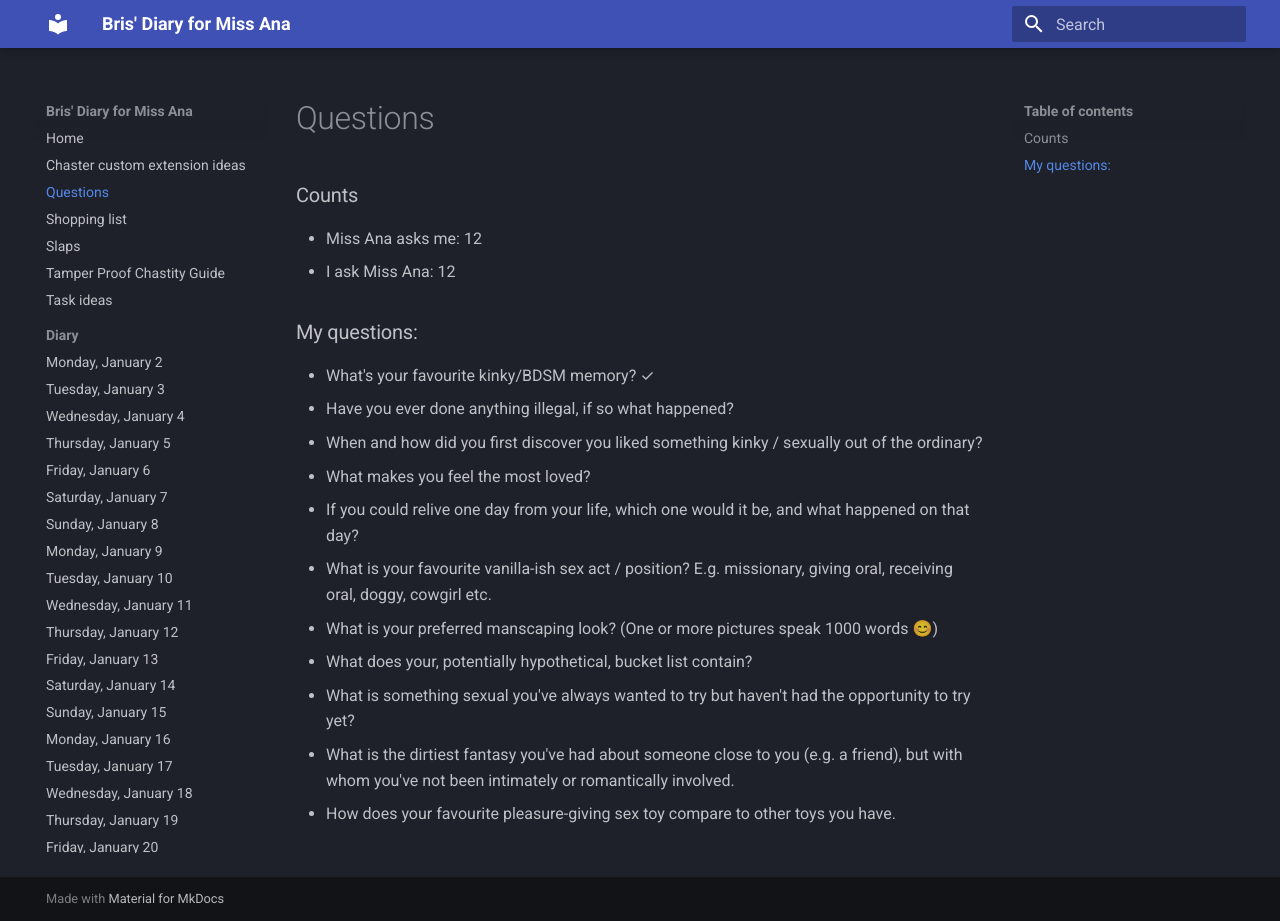
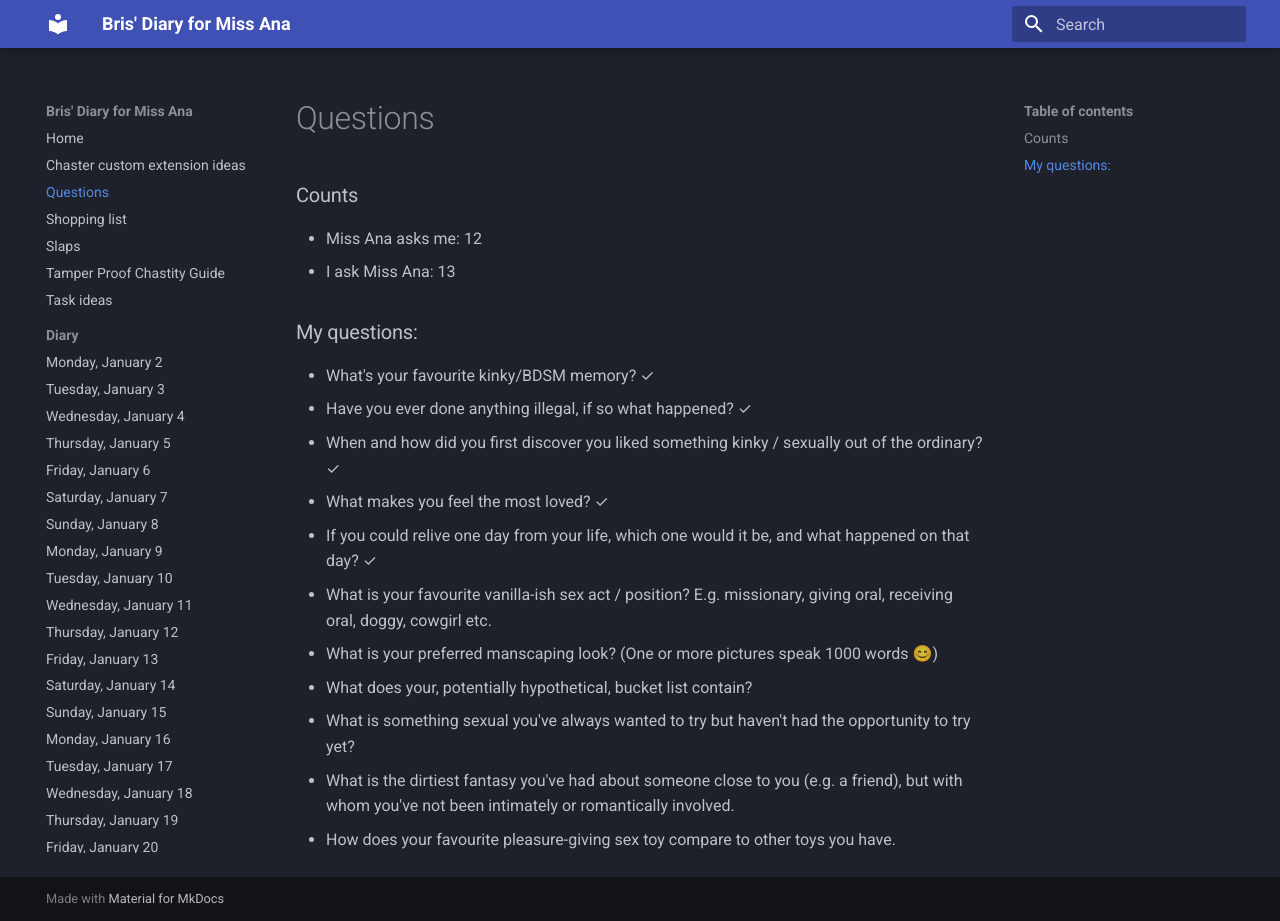
Before and after one commit to bris00/DFMA, an MkDocs documentation site: the page built from diary/Questions.md, in a window 1280 px wide and 921 px high. Built offline with MkDocs 1.6.1 and Material for MkDocs 9.7.7, drawn with Linux system fonts in a browser that asks for light colours.

Commit message:
vault backup: 2023-02-17 22:14:09
Affected files:
diary/.obsidian/workspace.json
diary/Questions.md

```diff
--- a/diary/Questions.md
+++ b/diary/Questions.md
@@ -1,14 +1,14 @@
 ### Counts
 * Miss Ana asks me: 12
-* I ask Miss Ana: 12
+* I ask Miss Ana: 13
 
 ### My questions:
 
 * What's your favourite kinky/BDSM memory? ✓
-* Have you ever done anything illegal, if so what happened?
-* When and how did you first discover you liked something kinky / sexually out of the ordinary?
-* What makes you feel the most loved?
-* If you could relive one day from your life, which one would it be, and what happened on that day?
+* Have you ever done anything illegal, if so what happened? ✓
+* When and how did you first discover you liked something kinky / sexually out of the ordinary? ✓
+* What makes you feel the most loved? ✓
+* If you could relive one day from your life, which one would it be, and what happened on that day? ✓
 * What is your favourite vanilla-ish sex act / position? E.g. missionary, giving oral, receiving oral, doggy, cowgirl etc.
 * What is your preferred manscaping look? (One or more pictures speak 1000 words 😊)
 * What does your, potentially hypothetical, bucket list contain?
```
Also changed, not shown: 1 other file.
